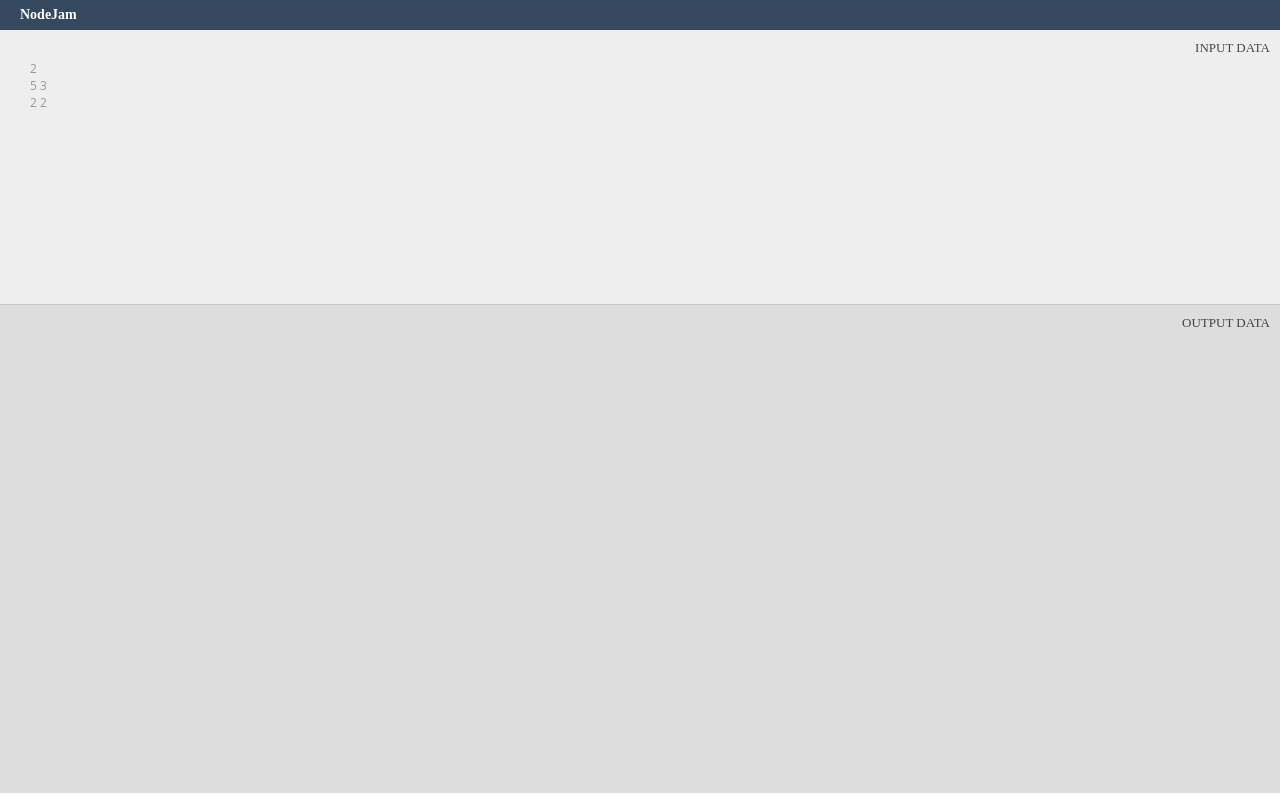
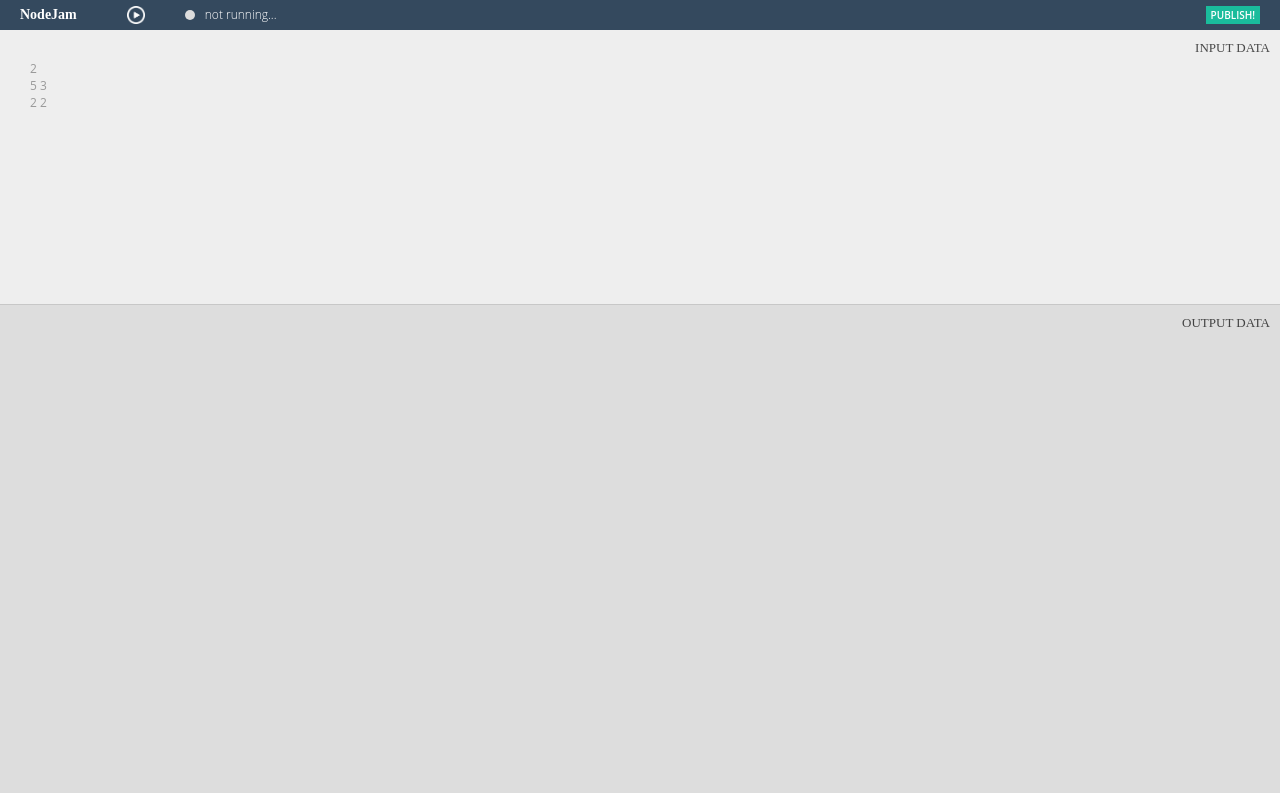
Before and after one commit to shade/nodejam, a website: page locals/index.html in a window 1280 px wide. Drawn offline with Linux system fonts and the light colour scheme.

Commit message:
Added image, made it a bit cooler

```diff
--- a/locals/index.html
+++ b/locals/index.html
@@ -22,6 +22,45 @@
 					height:30px;
 					line-height: 30px;
 					margin-left:20px;
+					float:left;
+				}
+				#headerPlay{
+					height:18px;
+					width:18px;
+					float:left;
+					margin:6px 0 0 50px;
+					background: url(./play.png) center center no-repeat;
+					background-size:100%;
+					cursor: pointer;
+				}
+				#playStatus{
+					height:10px;
+					width:10px;
+					border-radius: 5px;
+					background-color:#DDD;
+					float:left;
+					margin-top:10px;
+					margin-left:40px;
+				}
+				#playDescription{
+					font-family:Open Sans;
+					font-size:12px;
+					font-weight:100;
+					color:#FFF;
+					margin-left:10px;
+					float: left;
+					margin-top:6px;
+				}
+				#publishButton{
+					background-color:#1ABC9C;
+					padding:2px 5px 2px 5px;
+					color:#FFF;
+					font-weight:600;
+					font-family: Open Sans;
+					float:right;
+					font-size:10px;
+					margin-top:6px;
+					margin-right:20px;
 				}
 			#inputBox{
 				position: absolute;
@@ -61,7 +100,12 @@
 	<body>
 		<div id="headerBar">
 			<div id="headerLogo">NodeJam</div>
-
+			<div id="headerPlay"></div>
+			<div id="playStatus"></div>
+			<div id="playDescription">not running...</div>
+			<div id="publishButton">
+				PUBLISH!
+			</div>
 		</div>
 		<div id="inputBox">
 			2<br>
```
Also changed, not shown: server.js (+4 -4 lines), locals/play.png (added).
